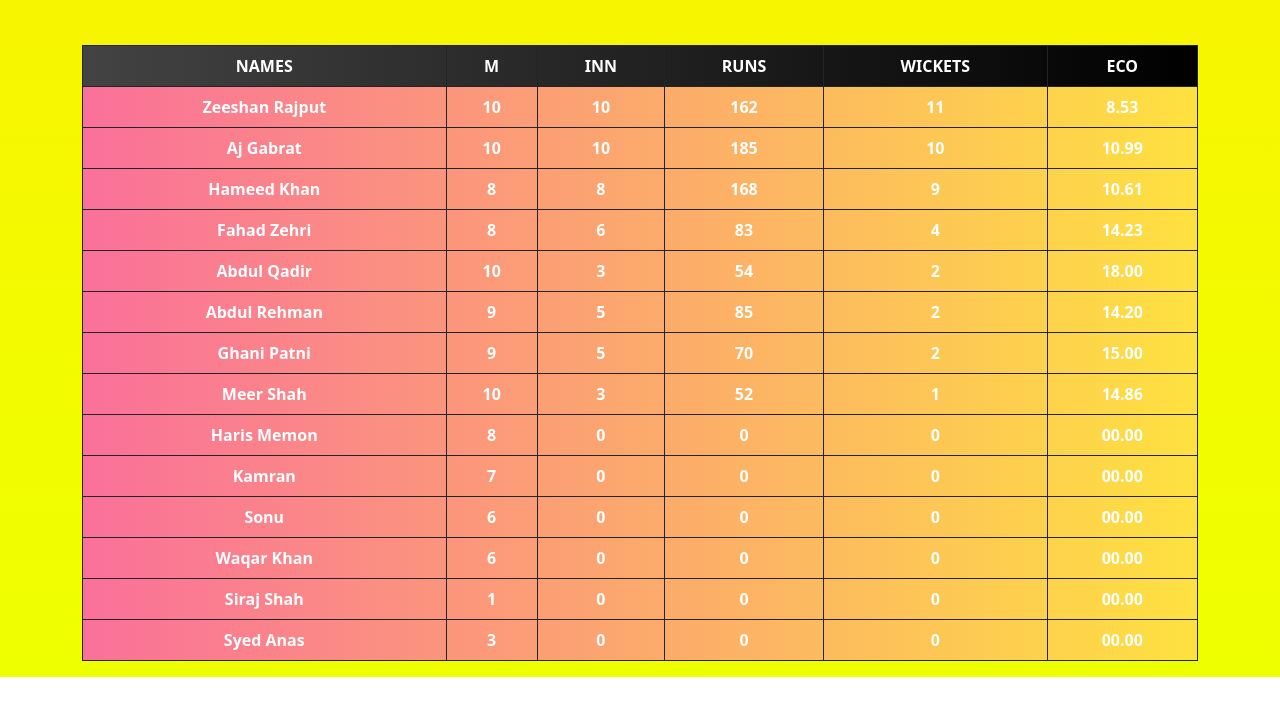
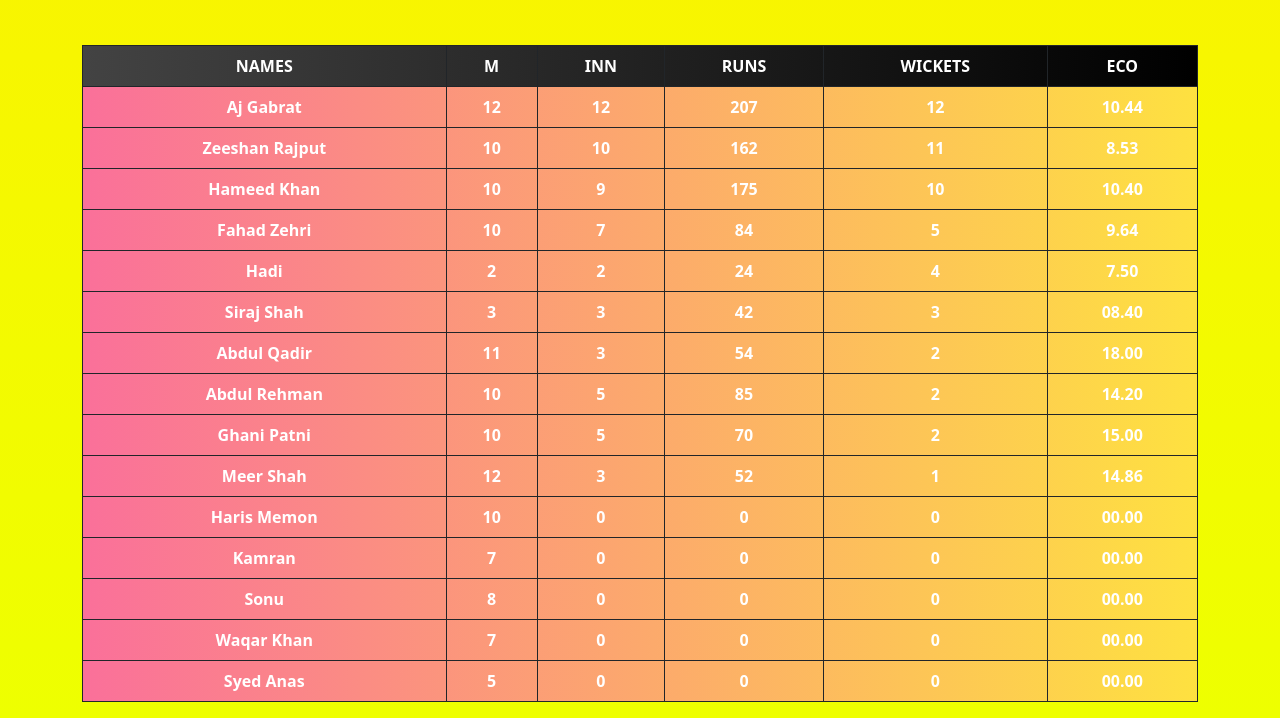
Before and after one commit to royalblasters/RoyalBlasters, a plain HTML site: page BowlerCareer.html in a window 1280 px wide. Shown: the part 532-1250 px from the top of the page. Before the commit the page ends 1209 px from the top, so only its background shows below. Drawn offline with nearby package versions, Linux system fonts and the light colour scheme.

Commit message:
Update BowlerCareer.html

```diff
--- a/BowlerCareer.html
+++ b/BowlerCareer.html
@@ -3,7 +3,7 @@
 <head>
     <meta charset="UTF-8">
     <meta name="viewport" content="width=device-width, initial-scale=1.0">
-    <title>Document</title>
+    <title>Bowlers Career</title>
     <link href="https://cdn.jsdelivr.net/npm/bootstrap@5.0.2/dist/css/bootstrap.min.css" rel="stylesheet" integrity="sha384-EVSTQN3/azprG1Anm3QDgpJLIm9Nao0Yz1ztcQTwFspd3yD65VohhpuuCOmLASjC" crossorigin="anonymous">
     <link rel="stylesheet" href="styles.css">
 </head>
@@ -59,6 +59,16 @@
 
             </tr>
 
+            <tr style="padding: 5px; background-image: linear-gradient(to right, #fa709a 0%, #fee140 100%);
+         " class="text-white" >
+                <td ><b>Aj Gabrat</b></td>
+                <td ><b>12</b></td>
+                <td ><b>12</b></td>
+                <td ><b>207</b></td>
+                <td ><b>12</b></td>
+                <td ><b>10.44</b></td>
+
+            </tr>
 
 
 
@@ -74,44 +84,59 @@
             </tr>
 
 
+
+
             <tr style="padding: 5px; background-image: linear-gradient(to right, #fa709a 0%, #fee140 100%);
          " class="text-white" >
-                <td ><b>Aj Gabrat</b></td>
+                <td ><b>Hameed Khan</b></td>
                 <td ><b>10</b></td>
+                <td ><b>9</b></td>
+                <td ><b>175</b></td>
                 <td ><b>10</b></td>
-                <td ><b>185</b></td>
+                <td ><b>10.40</b></td>
+
+            </tr>
+
+            <tr style="padding: 5px; background-image: linear-gradient(to right, #fa709a 0%, #fee140 100%);
+         " class="text-white" >
+                <td ><b>Fahad Zehri</b></td>
                 <td ><b>10</b></td>
-                <td ><b>10.99</b></td>
+                <td ><b>7</b></td>
+                <td ><b>84</b></td>
+                <td ><b>5</b></td>
+                <td ><b>9.64</b></td>
+
+            </tr>
+
+
+              <tr style="padding: 5px; background-image: linear-gradient(to right, #fa709a 0%, #fee140 100%);
+         " class="text-white" >
+                <td ><b>Hadi</b></td>
+                <td ><b>2</b></td>
+                <td ><b>2</b></td>
+                <td ><b>24</b></td>
+                <td ><b>4</b></td>
+                <td ><b>7.50</b></td>
 
             </tr>
 
 
             <tr style="padding: 5px; background-image: linear-gradient(to right, #fa709a 0%, #fee140 100%);
          " class="text-white" >
-                <td ><b>Hameed Khan</b></td>
-                <td ><b>8</b></td>
-                <td ><b>8</b></td>
-                <td ><b>168</b></td>
-                <td ><b>9</b></td>
-                <td ><b>10.61</b></td>
-
-            </tr>
-
-            <tr style="padding: 5px; background-image: linear-gradient(to right, #fa709a 0%, #fee140 100%);
-         " class="text-white" >
-                <td ><b>Fahad Zehri</b></td>
-                <td ><b>8</b></td>
-                <td ><b>6</b></td>
-                <td ><b>83</b></td>
-                <td ><b>4</b></td>
-                <td ><b>14.23</b></td>
+                <td ><b>Siraj Shah</b></td>
+                <td ><b>3</b></td>
+                <td ><b>3</b></td>
+                <td ><b>42</b></td>
+                <td ><b>3</b></td>
+                <td ><b>08.40
+                </b></td>
 
             </tr>
 
             <tr style="padding: 5px; background-image: linear-gradient(to right, #fa709a 0%, #fee140 100%);
          " class="text-white" >
                 <td ><b>Abdul Qadir</b></td>
-                <td ><b>10</b></td>
+                <td ><b>11</b></td>
                 <td ><b>3</b></td>
                 <td ><b>54</b></td>
                 <td ><b>2</b></td>
@@ -123,7 +148,7 @@
                 <tr style="padding: 5px; background-image: linear-gradient(to right, #fa709a 0%, #fee140 100%);
          " class="text-white" >
                 <td ><b>Abdul Rehman</b></td>
-                 <td ><b>9</b></td>
+                 <td ><b>10</b></td>
                  <td ><b>5</b></td>
                  <td ><b>85</b></td>
                  <td ><b>2</b></td>
@@ -135,7 +160,7 @@
                 <tr style="padding: 5px; background-image: linear-gradient(to right, #fa709a 0%, #fee140 100%);
              " class="text-white" >
                     <td ><b>Ghani Patni</b></td>
-                    <td ><b>9</b></td>
+                    <td ><b>10</b></td>
                     <td ><b>5</b></td>
                     <td ><b>70</b></td>
                     <td ><b>2</b></td>
@@ -146,7 +171,7 @@
                 <tr style="padding: 5px; background-image: linear-gradient(to right, #fa709a 0%, #fee140 100%);
          " class="text-white" >
                 <td ><b>Meer Shah</b></td>
-                <td ><b>10</b></td>
+                <td ><b>12</b></td>
                 <td ><b>3</b></td>
                 <td ><b>52</b></td>
                 <td ><b>1</b></td>
@@ -160,7 +185,7 @@
             <tr style="padding: 5px; background-image: linear-gradient(to right, #fa709a 0%, #fee140 100%);
          " class="text-white" >
                 <td ><b>Haris Memon</b></td>
-                <td ><b>8</b></td>
+                <td ><b>10</b></td>
                 <td ><b>0</b></td>
                 <td ><b>0</b></td>
                 <td ><b>0</b></td>
@@ -183,7 +208,7 @@
             <tr style="padding: 5px; background-image: linear-gradient(to right, #fa709a 0%, #fee140 100%);
          " class="text-white" >
                 <td ><b>Sonu</b></td>
-                <td ><b>6</b></td>
+                <td ><b>8</b></td>
                 <td ><b>0</b></td>
                 <td ><b>0</b></td>
                 <td ><b>0</b></td>
@@ -194,7 +219,7 @@
             <tr style="padding: 5px; background-image: linear-gradient(to right, #fa709a 0%, #fee140 100%);
          " class="text-white" >
                 <td ><b>Waqar Khan</b></td>
-                <td ><b>6</b></td>
+                <td ><b>7</b></td>
                 <td ><b>0</b></td>
                 <td ><b>0</b></td>
                 <td ><b>0</b></td>
@@ -204,18 +229,8 @@
 
             <tr style="padding: 5px; background-image: linear-gradient(to right, #fa709a 0%, #fee140 100%);
          " class="text-white" >
-                <td ><b>Siraj Shah</b></td>
-                <td ><b>1</b></td>
-                <td ><b>0</b></td>
-                <td ><b>0</b></td>
-                <td ><b>0</b></td>
-                <td ><b>00.00</b></td>
-
-            </tr>
-            <tr style="padding: 5px; background-image: linear-gradient(to right, #fa709a 0%, #fee140 100%);
-         " class="text-white" >
                 <td ><b>Syed Anas</b></td>
-                <td ><b>3</b></td>
+                <td ><b>5</b></td>
                 <td ><b>0</b></td>
                 <td ><b>0</b></td>
                 <td ><b>0</b></td>
```
